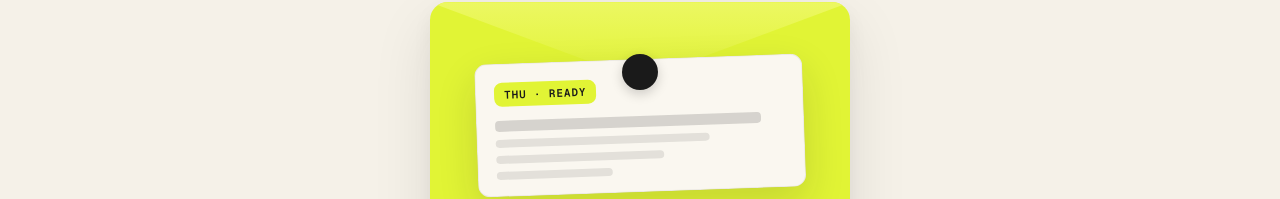
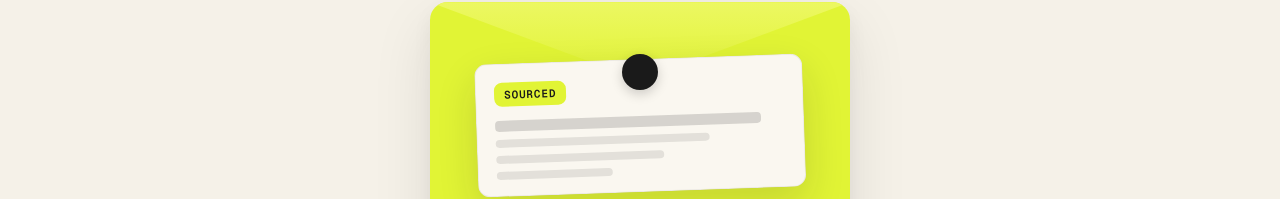
Before and after one commit to NotDrake100/Cutline, a website: page apps/web/index.html in a window 1280 px wide. Shown: the part 636-835 px from the top of the page. Drawn offline with nearby package versions, Linux system fonts and the light colour scheme.

Commit message:
Landing hero chip: Thu Ready → Sourced
Fake weekday status on the pack card; Sourced matches the truth-lane pitch.

```diff
--- a/apps/web/index.html
+++ b/apps/web/index.html
@@ -615,7 +615,7 @@
       <div class="pack-stage" aria-hidden="true">
         <div class="pack-env">
           <div class="pack-card">
-            <div class="date">Thu · Ready</div>
+            <div class="date">Sourced</div>
             <div class="lines">
               <div class="line lg"></div>
               <div class="line md"></div>
```
